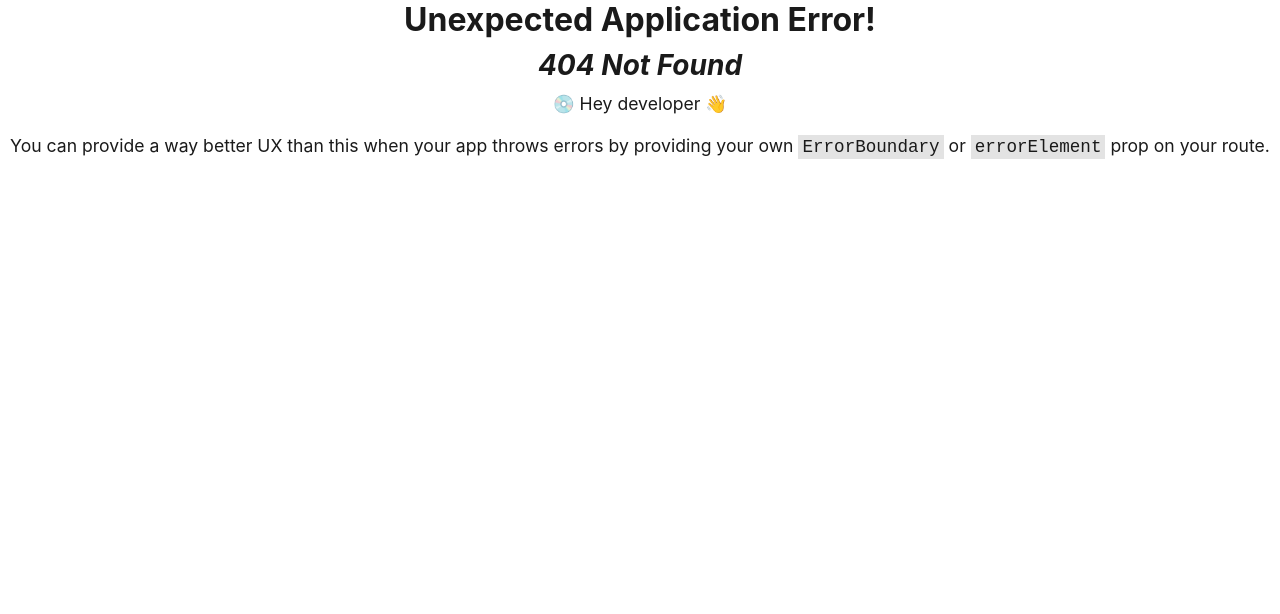
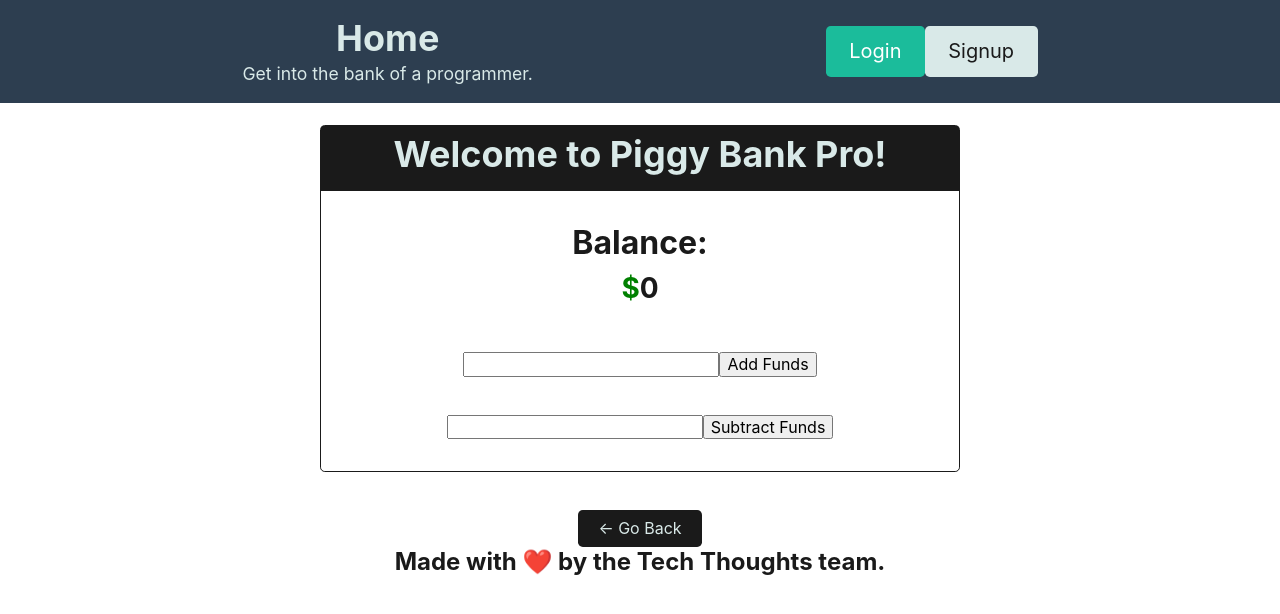
Before and after one commit to daniel5493/3-musketeers, a React (Vite) app in the folder client/: page /home in a window 1280 px wide. Before the commit this address had no page. Shown: the top 614 px of the page. Built offline with nearby package versions, Linux system fonts and the light colour scheme.

Commit message:
Added login and signup but pages aren't rendering corretly. fixed Auth.js on front end.

```diff
--- a/client/src/app.css
+++ b/client/src/app.css
@@ -29,6 +29,16 @@ body, div {
     padding: auto auto;
     text-align: center;
     justify-content: center;
+  }
+
+  Header {
+    margin-bottom: auto;
+  }
+  Home {
+    margin: auto;
+  }
+  Footer {
+    padding-top: 20%;
   }
 
 /**
--- a/client/src/app.jsx
+++ b/client/src/app.jsx
@@ -1,13 +1,20 @@
 import React from 'react';
 import './app.css';
 import Home from './components/Home';
+import Header from "./components/Header"
+import Footer from "./components/Footer"
+import { Outlet } from 'react-router-dom';
 
 
 function App() {
   return (
+    <>
       <div style={{margin: "auto", textAlign: "center"}}>
-<Home style={{margin: "auto"}}/>
+        <Header/>
+        <Outlet/>
       </div>
+      <Footer  style={{marginTop: "50%"}}/>
+      </>
   );
 }
 
--- /dev/null
+++ b/client/src/components/ErrorPage.jsx
@@ -0,0 +1,16 @@
+import { useRouteError } from "react-router-dom";
+
+export default function ErrorPage() {
+  const error = useRouteError();
+  console.error(error);
+
+  return (
+    <div id="error-page">
+      <h1>Oops!</h1>
+      <p>Sorry, an unexpected error has occurred.</p>
+      <p>
+        <i>{error.statusText || error.message}</i>
+      </p>
+    </div>
+  );
+}
--- /dev/null
+++ b/client/src/components/Footer.jsx
@@ -0,0 +1,34 @@
+import { useLocation, useNavigate } from 'react-router-dom';
+
+const Footer = () => {
+  const location = useLocation();
+  const navigate = useNavigate();
+  return (
+    <footer className="w-100 mt-auto bg-secondary p-4">
+      <div className="container text-center mb-5">
+        {location.pathname !== '/' && (
+          <button
+            className="btn btn-dark mb-3"
+            onClick={() => navigate(-1)}
+          >
+            &larr; Go Back
+          </button>
+        )}
+        <h4>
+          Made with{' '}
+          <span
+            className="emoji"
+            role="img"
+            aria-label="heart"
+            aria-hidden="false"
+          >
+            ❤️
+          </span>{' '}
+          by the Tech Thoughts team.
+        </h4>
+      </div>
+    </footer>
+  );
+};
+
+export default Footer;
--- /dev/null
+++ b/client/src/components/Header.jsx
@@ -0,0 +1,35 @@
+import { Link } from 'react-router-dom';
+
+// import Auth from '../utils/auth';
+
+ function Header () {
+  const logout = (event) => {
+    event.preventDefault();
+    //Auth.logout();
+  };
+  return (
+    <header className="bg-primary text-light mb-4 py-3 flex-row align-center">
+      <div className="container flex-row justify-space-between-lg justify-center align-center">
+        <div>
+          <Link className="text-light" to="/">
+            <h1 className="m-0">Home</h1>
+          </Link>
+          <p className="m-0">Get into the bank of a programmer.</p>
+        </div>
+        <div>
+
+            <>
+              <Link className="btn btn-lg btn-info m-2" to="/login">
+                Login
+              </Link>
+              <Link className="btn btn-lg btn-light m-2" to="/signup">
+                Signup
+              </Link>
+            </>
+
+        </div>
+      </div>
+    </header>
+  );
+};
+export default Header
--- a/client/src/components/Login.jsx
+++ b/client/src/components/Login.jsx
@@ -3,7 +3,7 @@ import { Link } from 'react-router-dom';
 import { useMutation } from '@apollo/client';
 import { LOGIN_USER } from '../utils/mutations';
 
-// import Auth from '../utils/auth';
+import Auth from '../utils/auth';
 
 const Login = (props) => {
   const [formState, setFormState] = useState({ email: '', password: '' });
@@ -28,7 +28,7 @@ const Login = (props) => {
         variables: { ...formState },
       });
 
-      // Auth.login(data.login.token);
+      Auth.login(data.login.token);
     } catch (e) {
       console.error(e);
     }
--- a/client/src/main.jsx
+++ b/client/src/main.jsx
@@ -1,28 +1,36 @@
 import ReactDOM from 'react-dom/client';
 import { createBrowserRouter, RouterProvider } from 'react-router-dom';
 import "./app.css"
-import App from './app.jsx';
-// import Home from './pages/Home';
-// import NotFound from './pages/NotFound';
+import App from './app.jsx'
+import Home from './components/Home';
+import Signup from './components/Signup';
+import Login from './components/Login';
+import ErrorPage from './components/ErrorPage';
 
 const router = createBrowserRouter([
-  {
-    path: '/',
-    element: <App style={{margin: "auto"}} />,
-   // errorElement: <NotFound />,
-    children: [
-//      {
-//        index: true,
-//        element: <Home />
-//      }, {
-//        path: '/matchup',
-//        element: <Matchup />
-//      }, {
-//        path: '/matchup/:id',
-//        element: <Vote />
-//      },
-    ],
-  },
+    {
+        path: "/",
+        element: <App />,
+        errorElement: <ErrorPage />,
+        children: [
+          {
+            index: true,
+            element: <Home />
+          },
+          {
+            path: '/home',
+            element: <Home />
+          },
+          {
+            path: '/login',
+            element: <Login />
+          },
+          {
+            path: '/signup',
+            element: <Signup />
+          }
+        ]
+      },
 ]);
 
 ReactDOM.createRoot(document.getElementById('root')).render(
--- a/client/src/utils/auth.js
+++ b/client/src/utils/auth.js
@@ -1,6 +1,6 @@
 import decode from 'jwt-decode';
 
-export class AuthService {
+ class AuthService {
   getProfile() {
     return decode(this.getToken());
   }
@@ -37,3 +37,4 @@ export class AuthService {
     window.location.reload();
   }
 }
+export default AuthService
```
Also changed, not shown: client/package.json (+3 -4 lines), 1 other file (tests, documents, lock files or other folders).
